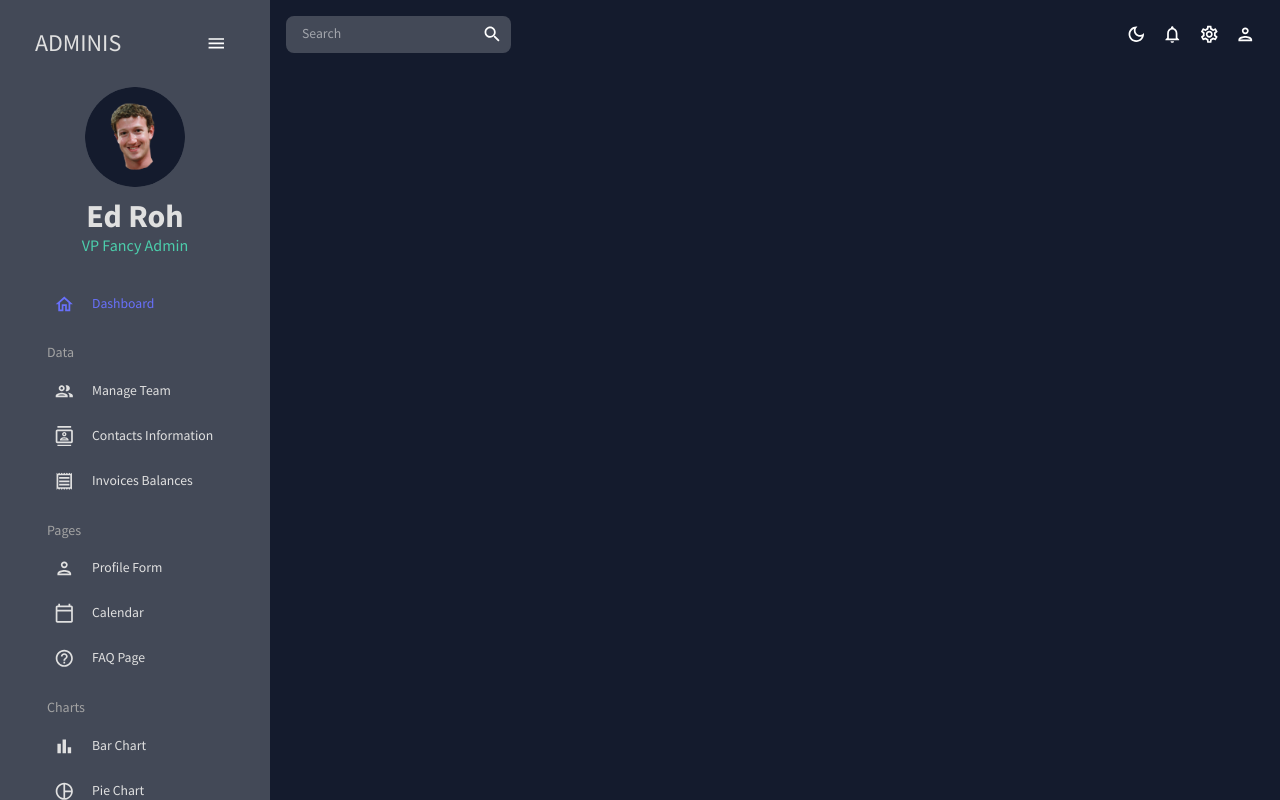
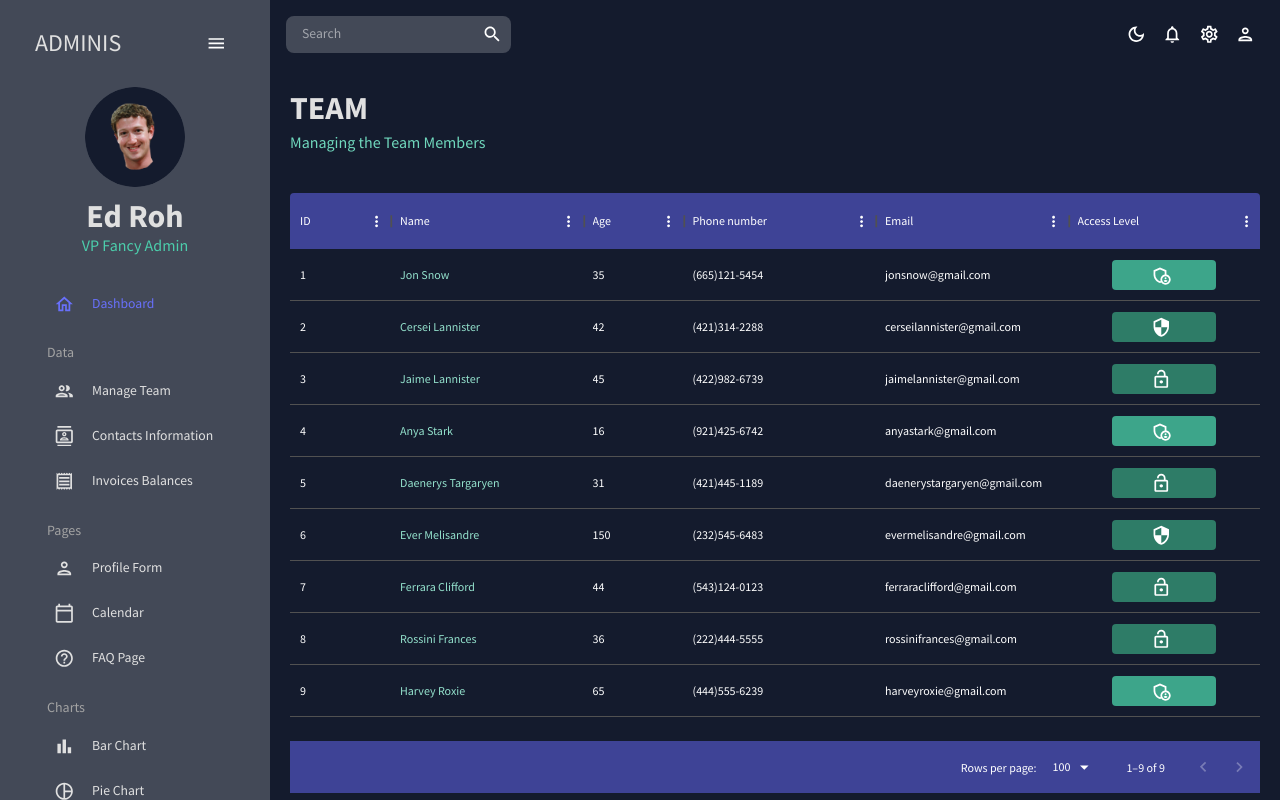
Before and after one commit to bumblebee2220/Admin-Dashboard-App, a React (Create React App) app: page /team in a window 1280 px wide. Built offline with nearby package versions, Linux system fonts and the light colour scheme.

Commit message:
Build team, contacts, invoices

```diff
--- a/src/App.js
+++ b/src/App.js
@@ -4,9 +4,9 @@
 import Topbar from './scenes/global/Topbar'
 import Sidebar from "./scenes/global/Sidebar"
 import Dashboard from "./scenes/dashboard"
-// import Team from "./scenes/team"
-// import Invoices from "./scenes/invoices"
-// import Contacts from "./scenes/contacts"
+import Team from "./scenes/team"
+import Invoices from "./scenes/invoices"
+import Contacts from "./scenes/contacts"
 // import Bar from "./scenes/bar"
 // import Form from "./scenes/form"
 // import Line from "./scenes/line"
@@ -27,9 +27,9 @@
             <Topbar />
             <Routes>
               <Route path="/" element={<Dashboard />} />
-              {/* <Route path="/team" element={<Team />} /> */}
-              {/* <Route path="/contacts" element={<Contacts />} /> */}
-              {/* <Route path="/invoices" element={<Invoices />} /> */}
+              <Route path="/team" element={<Team />} />
+              <Route path="/contacts" element={<Contacts />} />
+              <Route path="/invoices" element={<Invoices />} />
               {/* <Route path="/form" element={<Form />} /> */}
               {/* <Route path="/bar" element={<Bar />} /> */}
               {/* <Route path="/pie" element={<Pie />} /> */}
--- /dev/null
+++ b/src/components/Header.jsx
@@ -0,0 +1,24 @@
+import { Typography, Box, useTheme } from "@mui/material"
+import { tokens } from "../theme"
+
+const Header = ({title, subtitle}) => {
+    const theme = useTheme()
+    const colors = tokens(theme.palette.mode)
+    return (
+        <Box mb="30px">
+            <Typography
+                variant="h2"
+                color={colors.grey[100]}
+                fontWeight="bold"
+                sx={{ mb: "5px"}}
+            >
+                {title}
+            </Typography>
+            <Typography variant="h5" color={colors.greenAccent[400]}>
+                {subtitle}
+            </Typography>
+        </Box>
+    )
+}
+
+export default Header
--- a/src/data/mockData.js
+++ b/src/data/mockData.js
@@ -1,4 +1,4 @@
-// import { tokens } from "../theme";
+import { tokens } from "../theme";
 
 export const mockDataTeam = [
   {
--- /dev/null
+++ b/src/scenes/contacts/index.jsx
@@ -0,0 +1,94 @@
+import { Box } from "@mui/material"
+import { DataGrid, GridToolbar } from "@mui/x-data-grid"
+import { tokens } from "../../theme"
+import { mockDataContacts } from "../../data/mockData"
+import Header from "../../components/Header"
+import { useTheme } from "@mui/material"
+
+const Contacts = () => {
+    const theme = useTheme()
+    const colors = tokens(theme.palette.mode)
+
+    const columns = [
+        { field: "id", headerName: "ID", flex: 0.5},
+        { field: "registradId", headerName: "Registrar ID"},
+        {
+            field: "name",
+            headerName: "Name",
+            flex: 1,
+            cellClassName: "name-column--cell",
+        },
+        {
+            field: "age",
+            headerName: "Age",
+            type: "number",
+            headerAlign: "left",
+            align: "left",
+        },
+        {
+            field: "phone",
+            headerName: "Phone number",
+            flex: 1,
+        },
+        {
+            field: "email",
+            headerName: "Email",
+            flex: 1,
+        },
+        {
+            field: "address",
+            headerName: "Address",
+            flex: 1,
+        },
+        {
+            field: "city",
+            headerName: "City",
+            flex: 1,
+        },
+        {
+            field: "zipcode",
+            headerName: "Zipcode",
+            flex: 1,
+        },
+    ]
+
+    return (
+        <Box m="20px">
+            <Header title="CONTACTS" subtitle="List of Contacts for Future Reference" />
+            <Box
+                m="40px 0 0 0"
+                height="75vh"
+                sx={{
+                    "& .MuiDataGrid-root": {
+                        border: "none",
+                    },
+                    "& .MuiDataGrid-cell": {
+                        borderBottom: "none",
+                    },
+                    "& .name-column--cell": {
+                        color: colors.greenAccent[300],
+                    },
+                    "& .MuiDataGrid-columnHeaders": {
+                        backgroundColor: colors.blueAccent[700],
+                        borderBottom: "none",
+                    },
+                    "& .MuiDataGrid-footerContainer": {
+                        borderTop: "none",
+                        backgroundColor: colors.blueAccent[700]
+                    },
+                    "& .MuiDataGrid-toolbarContainer .MuiButton-text": {
+                        color: `${colors.grey[100]} !important`,
+                    },
+                }}
+            >
+                <DataGrid
+                    rows={mockDataContacts}
+                    columns={columns}
+                    components={{Toolbar: GridToolbar}}
+                />
+            </Box>
+        </Box>
+    )
+}
+
+export default Contacts
--- a/src/scenes/global/Sidebar.jsx
+++ b/src/scenes/global/Sidebar.jsx
@@ -112,7 +112,7 @@
                     >
                         Ed Roh
                     </Typography>
-                    <Typography variant="h5" color={colors.greenAccect[500]}>
+                    <Typography variant="h5" color={colors.greenAccent[500]}>
                         VP Fancy Admin
                     </Typography>
                 </Box>
--- /dev/null
+++ b/src/scenes/invoices/index.jsx
@@ -0,0 +1,85 @@
+import { Box, Typography, useTheme } from "@mui/material"
+import { DataGrid } from "@mui/x-data-grid"
+import { tokens } from "../../theme"
+import { mockDataInvoices } from "../../data/mockData"
+import Header from "../../components/Header"
+
+const Invoices = () => {
+    const theme = useTheme()
+    const colors = tokens(theme.palette.mode)
+
+    const columns = [
+        { field: "id", headerName: "ID"},
+        {
+            field: "name",
+            headerName: "Name",
+            flex: 1,
+            cellClassName: "name-column--cell",
+        },
+        {
+            field: "phone",
+            headerName: "Phone number",
+            flex: 1,
+        },
+        {
+            field: "email",
+            headerName: "Email",
+            flex: 1,
+        },
+        {
+            field: "cost",
+            headerName: "Cost",
+            flex: 1,
+            renderCell: (params) => (
+                <Typography color={colors.greenAccent[500]}>
+                    ${params.row.cost}
+                </Typography>
+            )
+        },
+        {
+            field: "date",
+            headerName: "Date",
+            flex: 1,
+        },
+    ]
+
+    return (
+        <Box m="20px">
+            <Header title="INVOICES" subtitle="List of Invoices Balances" />
+            <Box
+                m="40px 0 0 0"
+                height="75vh"
+                sx={{
+                    "& .MuiDataGrid-root": {
+                        border: "none",
+                    },
+                    "& .MuiDataGrid-cell": {
+                        borderBottom: "none",
+                    },
+                    "& .name-column--cell": {
+                        color: colors.greenAccent[300],
+                    },
+                    "& .MuiDataGrid-columnHeaders": {
+                        backgroundColor: colors.blueAccent[700],
+                        borderBottom: "none",
+                    },
+                    "& .MuiDataGrid-footerContainer": {
+                        borderTop: "none",
+                        backgroundColor: colors.blueAccent[700]
+                    },
+                    "& .MuiCheckbox-root": {
+                        color: `${colors.greenAccent[200]} !important`
+                    }
+                }}
+            >
+                <DataGrid
+                    checkboxSelection
+                    rows={mockDataInvoices}
+                    columns={columns}
+                />
+            </Box>
+        </Box>
+    )
+}
+
+export default Invoices
--- /dev/null
+++ b/src/scenes/team/index.jsx
@@ -0,0 +1,103 @@
+import { Box, Typography, useTheme } from "@mui/material"
+import { DataGrid } from "@mui/x-data-grid"
+import { tokens } from "../../theme"
+import { mockDataTeam } from "../../data/mockData"
+import AdminPanelSettingsOutlinedIcon from "@mui/icons-material/AdminPanelSettingsOutlined"
+import LockOpenOutlinedIcon from "@mui/icons-material/LockOpenOutlined"
+import SecurityOutlinedIcon from "@mui/icons-material/SecurityOutlined"
+import Header from "../../components/Header"
+
+const Team = () => {
+    const theme = useTheme()
+    const colors = tokens(theme.palette.mode)
+
+    const columns = [
+        { field: "id", headerName: "ID"},
+        {
+            field: "name",
+            headerName: "Name",
+            flex: 1,
+            cellClassName: "name-column--cell",
+        },
+        {
+            field: "age",
+            headerName: "Age",
+            type: "number",
+            headerAlign: "left",
+            align: "left",
+        },
+        {
+            field: "phone",
+            headerName: "Phone number",
+            flex: 1,
+        },
+        {
+            field: "email",
+            headerName: "Email",
+            flex: 1,
+        },
+        {
+            field: "access",
+            headerName: "Access Level",
+            flex: 1,
+            renderCell: ({ row: { access }}) => {
+                return (
+                    <Box
+                        width="60%"
+                        m="0 auto"
+                        p="5px"
+                        display="flex"
+                        justifyContent="center"
+                        backgroundColor={
+                            access === "admin"
+                                ? colors.greenAccent[600]
+                                : colors.greenAccent[700]
+                        }
+                        borderRadius="4px"
+                    >
+                        {access === "admin" && <AdminPanelSettingsOutlinedIcon />}
+                        {access === "manager" && <SecurityOutlinedIcon />}
+                        {access === "user" && <LockOpenOutlinedIcon />}
+                        <Typography color={colors.grey[100]} sx={{ ml: "5px"}} />
+                    </Box>
+                )
+            }
+        },
+    ]
+
+    return (
+        <Box m="20px">
+            <Header title="TEAM" subtitle="Managing the Team Members" />
+            <Box
+                m="40px 0 0 0"
+                height="75vh"
+                sx={{
+                    "& .MuiDataGrid-root": {
+                        border: "none",
+                    },
+                    "& .MuiDataGrid-cell": {
+                        borderBottom: "none",
+                    },
+                    "& .name-column--cell": {
+                        color: colors.greenAccent[300],
+                    },
+                    "& .MuiDataGrid-columnHeaders": {
+                        backgroundColor: colors.blueAccent[700],
+                        borderBottom: "none",
+                    },
+                    "& .MuiDataGrid-footerContainer": {
+                        borderTop: "none",
+                        backgroundColor: colors.blueAccent[700]
+                    }
+                }}
+            >
+                <DataGrid
+                    rows={mockDataTeam}
+                    columns={columns}
+                />
+            </Box>
+        </Box>
+    )
+}
+
+export default Team
--- a/src/theme.js
+++ b/src/theme.js
@@ -27,7 +27,7 @@
                 800: "#080b12",
                 900: "#040509"
             },
-            greenAccect: {
+            greenAccent: {
                 100: "#dbf5ee",
                 200: "#b7ebde",
                 300: "#94e2cd",
@@ -38,7 +38,7 @@
                 800: "#1e5245",
                 900: "#0f2922"
             },
-            redAccect: {
+            redAccent: {
                 100: "#f8dcdb",
                 200: "#f1b9b7",
                 300: "#e99592",
@@ -49,7 +49,7 @@
                 800: "#58201e",
                 900: "#2c100f"
             },
-            blueAccect: {
+            blueAccent: {
                 100: "#e1e2fe",
                 200: "#c3c6fd",
                 300: "#a4a9fc",
@@ -83,7 +83,7 @@
                 800: "#a1a4ab",
                 900: "#d0d1d5",
             },
-            greenAccect: {
+            greenAccent: {
                 100: "#0f2922",
                 200: "#1e5245",
                 300: "#2e7c67",
@@ -94,7 +94,7 @@
                 800: "#b7ebde",
                 900: "#dbf5ee",
             },
-            redAccect: {
+            redAccent: {
                 100: "#2c100f",
                 200: "#58201e",
                 300: "#832f2c",
@@ -105,7 +105,7 @@
                 800: "#f1b9b7",
                 900: "#f8dcdb",
             },
-            blueAccect: {
+            blueAccent: {
                 100: "#151632",
                 200: "#2a2d64",
                 300: "#3e4396",
@@ -132,7 +132,7 @@
                         main: colors.primary[500],
                     },
                     secondary: {
-                        main: colors.greenAccect[500],
+                        main: colors.greenAccent[500],
                     },
                     neutral: {
                         dark: colors.grey[700],
@@ -147,7 +147,7 @@
                         main: colors.primary[100],
                     },
                     secondary: {
-                        main: colors.greenAccect[500],
+                        main: colors.greenAccent[500],
                     },
                     neutral: {
                         dark: colors.grey[700],
```
Also changed, not shown: src/scenes/dashboard/index.jsx (+9 -1 lines). Lines whose indentation alone changed are shown as unchanged.
